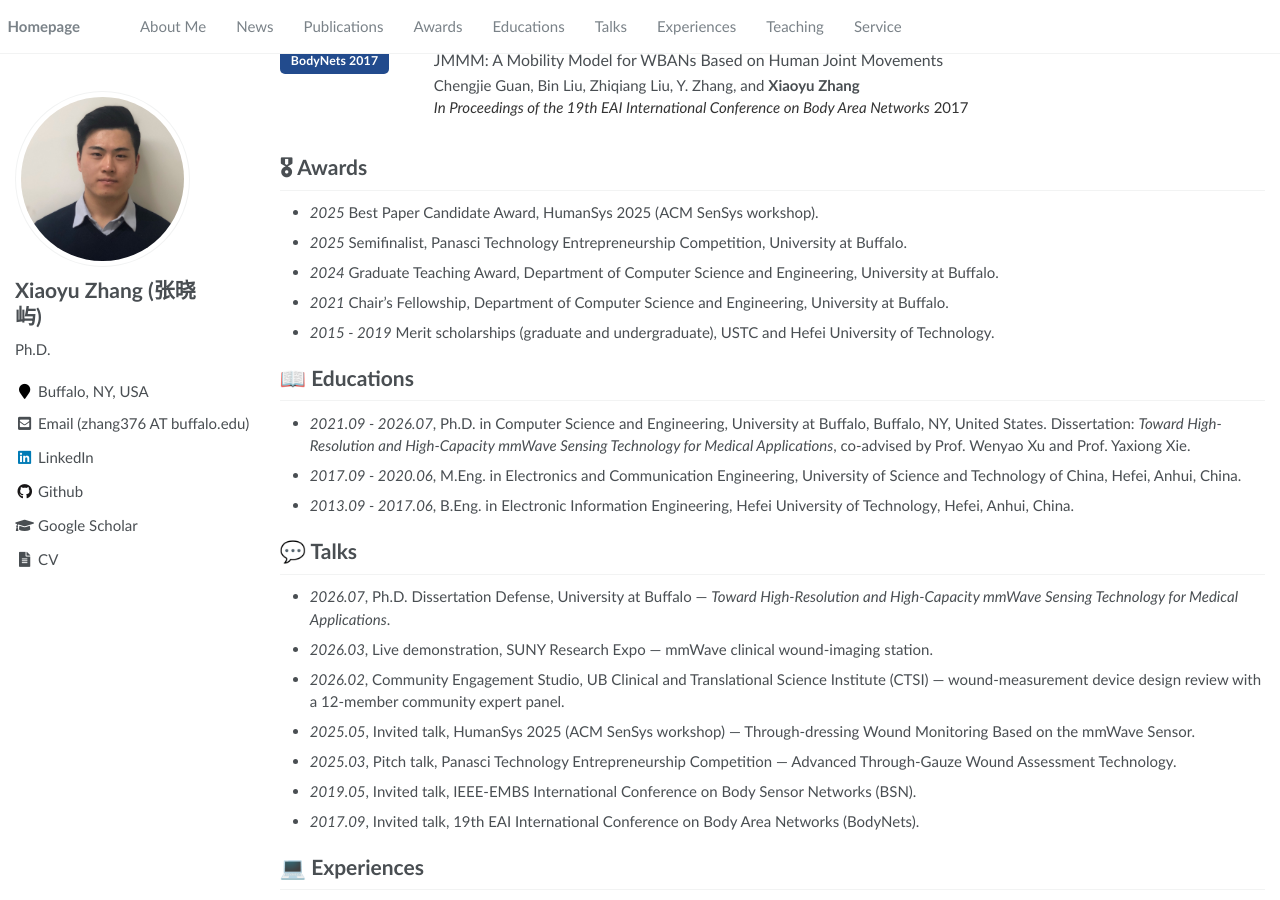
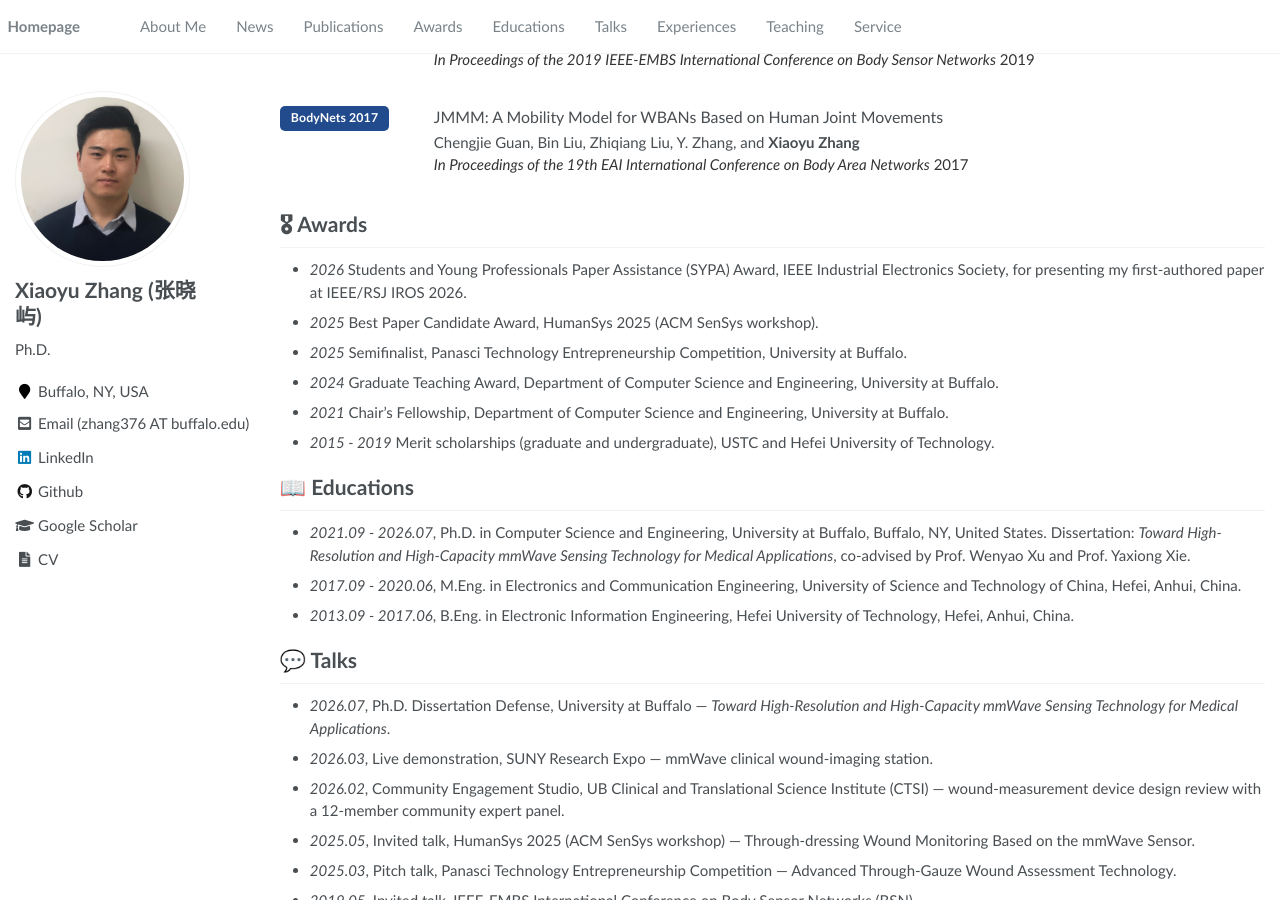
Before and after one commit to zxy340/zxy340.github.io, a Jekyll site: the page built from _pages/about.md, in a window 1280 px wide and 900 px high, scrolled down 2445 px. Built offline with Jekyll 4.4.1, drawn with Linux system fonts in a browser that asks for light colours; some of the changed text lies outside the part shown.

Commit message:
Add IEEE IES SYPA award for the IROS 2026 paper
Listed under Awards and News, and refreshed CV.pdf.

Co-Authored-By: Claude Opus 5 <noreply@anthropic.com>

```diff
--- a/_pages/about.md
+++ b/_pages/about.md
@@ -19,6 +19,7 @@ His research focuses on the convergence of **wireless sensing**, **computational
 # 🔥 News
 
 <ul class="news-list">
+<li><span class="ntag award">Award</span>My first-author IEEE/RSJ IROS 2026 paper received the IEEE IES Students and Young Professionals Paper Assistance (SYPA) Award. <span class="ndate">(2026/08)</span></li>
 <li><span class="ntag pub">Publication</span>One paper is accepted in IEEE HealthCom 2026. <span class="ndate">(2026/08)</span></li>
 <li><span class="ntag activity">Activity</span>I defended my Ph.D. dissertation, <i>Toward High-Resolution and High-Capacity mmWave Sensing Technology for Medical Applications</i>. <span class="ndate">(2026/07)</span></li>
 <li><span class="ntag pub">Publication</span>One paper is accepted in UbiComp/IMWUT 2026. <span class="ndate">(2026/07)</span></li>
@@ -158,6 +159,7 @@ His research focuses on the convergence of **wireless sensing**, **computational
 </ul>
 
 # 🎖 Awards
+- *2026* Students and Young Professionals Paper Assistance (SYPA) Award, IEEE Industrial Electronics Society, for presenting my first-authored paper at IEEE/RSJ IROS 2026.
 - *2025* Best Paper Candidate Award, HumanSys 2025 (ACM SenSys workshop).
 - *2025* Semifinalist, Panasci Technology Entrepreneurship Competition, University at Buffalo.
 - *2024* Graduate Teaching Award, Department of Computer Science and Engineering, University at Buffalo.
```
Also changed, not shown: 1 other file.
